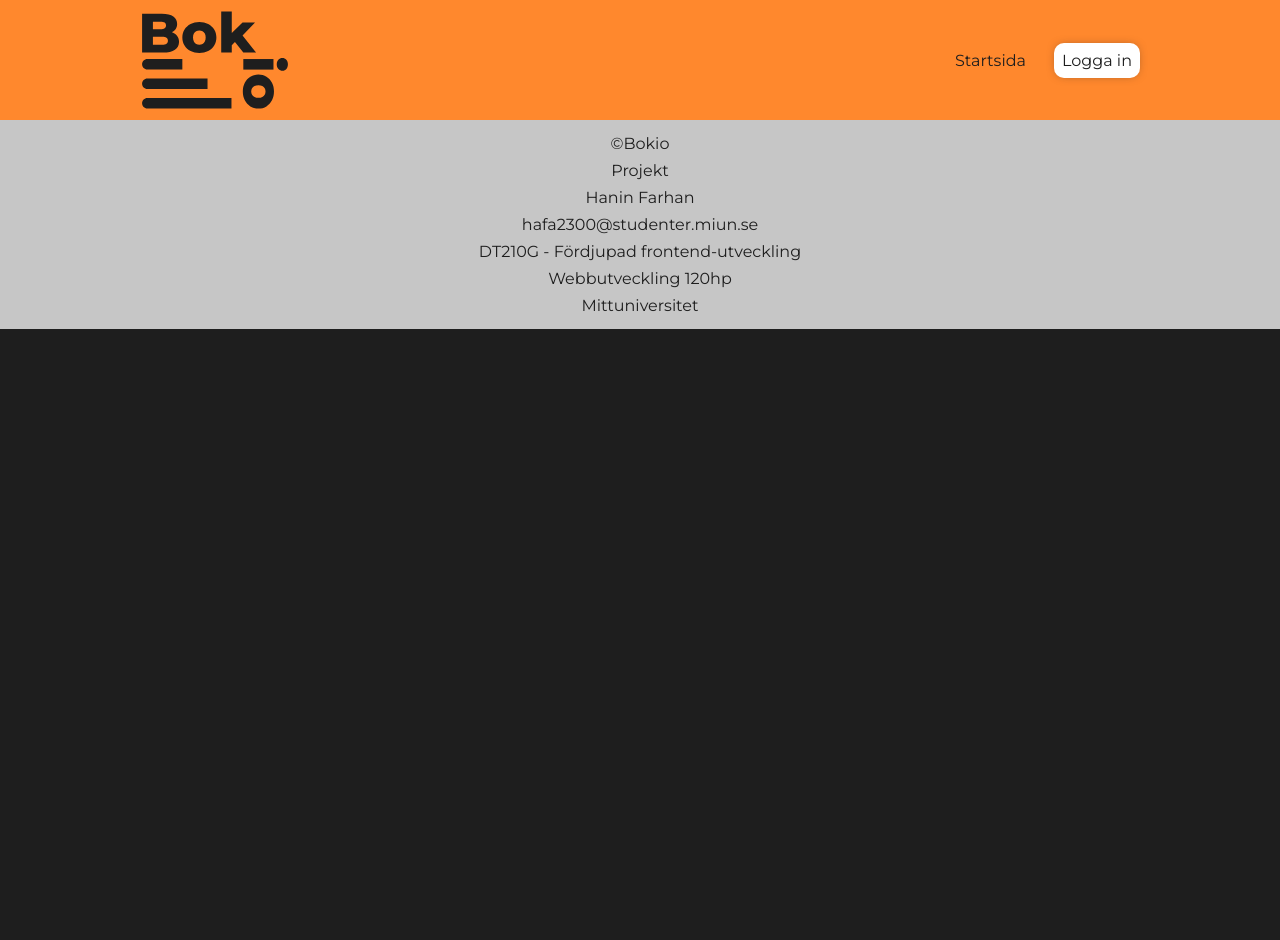
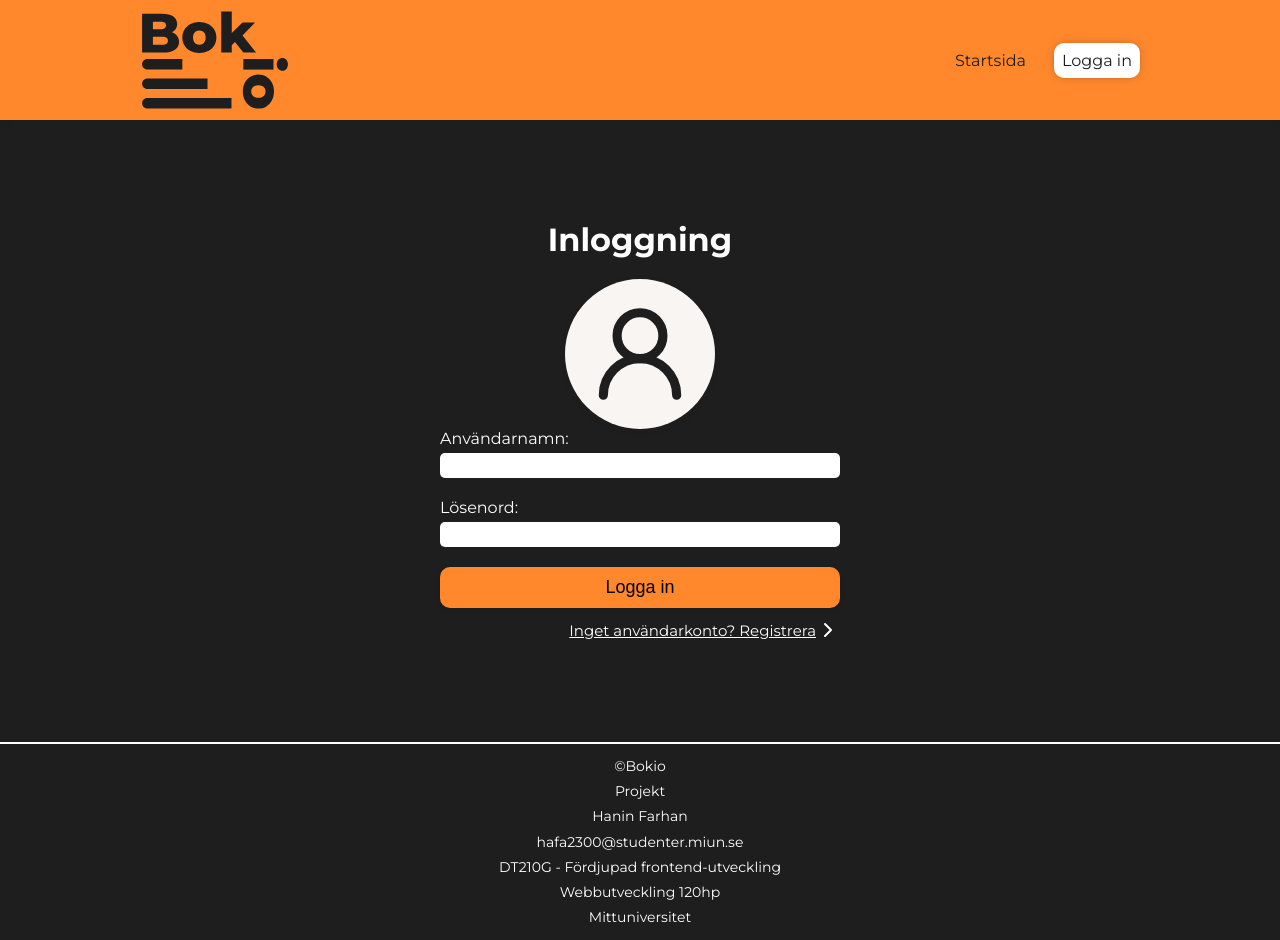
Before and after one commit to Hanin-96/DT210G_projekt_react_bokio, a React (Vite) app: page /login in a window 1280 px wide. Before the commit the page ends 800 px from the top, so only its background shows below. Built offline with nearby package versions, Linux system fonts and the light colour scheme; no server answers.

Commit message:
Fixat inloggningssidan med formulär, skapat route för mypage, css styling för inloggning

```diff
--- a/src/components/Footer.tsx
+++ b/src/components/Footer.tsx
@@ -2,12 +2,13 @@
 
 function Footer() {
     const footerStyle: object = {
-      backgroundColor: "#C6C6C6",
+      backgroundColor: "#1e1e1e",
+      borderTop: "2px solid white",
       padding: "1rem",
       lineHeight: "180%",
-      fontSize: "1.5rem",
+      fontSize: "1.4rem",
       textAlign: "center",
-      color: "#1e1e1e"
+      color: "white"
 
     }
     return (
--- a/src/components/Header/HeaderStyle.module.css
+++ b/src/components/Header/HeaderStyle.module.css
@@ -3,6 +3,7 @@
     padding: 1rem;
     box-shadow: 0 2px 5px -1px rgb(30, 30, 30, 0.5);
 }
+
 
 .headerContainer {
     display: flex;
--- a/src/context/AuthContext.tsx
+++ b/src/context/AuthContext.tsx
@@ -55,6 +55,10 @@ export const AuthProvider: React.FC<AuthProviderProps> = ({ children }) => {
                 const loginData = await response.json() as AuthResponse;
                 console.log("LoginData från servern:", loginData);
 
+                console.log("LoginData user:", loginData.user);
+
+                console.log("LoginData user:", loginData.token);
+
                 //Sätta user state
                 setUser(loginData.user);
 
@@ -83,7 +87,6 @@ export const AuthProvider: React.FC<AuthProviderProps> = ({ children }) => {
             } else {
                 //Sätta user state
                 setUser(null);
-
             }
 
 
--- /dev/null
+++ b/src/context/ProtectedRoute.tsx
@@ -0,0 +1,31 @@
+import { Navigate } from "react-router-dom";
+import { createContext, ReactNode } from "react";
+import { useAuth } from "./AuthContext";
+import { ProtectedRouteResponse } from "../types/auth.types";
+
+//Skapar context
+const ProtectedRouteContext = createContext<ProtectedRouteResponse | null>(null);
+
+interface ProtectedRouteProps {
+    children: ReactNode
+}
+
+const ProtectedRoute: React.FC<ProtectedRouteProps> = ({ children }) => {
+    //Finns användare i state dvs inloggad?
+    const { user } = useAuth();
+
+    //Finns ej användare, redirect till login sida
+    if (!user) {
+        return <Navigate to="/login" replace />
+    }
+
+    return (
+        <>
+            <ProtectedRouteContext.Provider value={{user}}>
+                {children}
+            </ProtectedRouteContext.Provider>
+        </>
+    )
+}
+
+export default ProtectedRoute
--- a/src/index.css
+++ b/src/index.css
@@ -7,6 +7,7 @@
 html {
     font-size: 62.5%;
 }
+
 /*global styling*/
 body {
     height: 100%;
@@ -21,11 +22,11 @@
 
 main {
     width: 100%;
-    margin: 0 auto;
+    margin: 10rem auto;
     position: relative;
 }
 
-  p, a, label {
+a {
     font-size: 1.6rem;
 }
 
--- /dev/null
+++ b/src/pages/MyPage.tsx
@@ -0,0 +1,9 @@
+
+
+function MyPage() {
+  return (
+    <div>MyPage</div>
+  )
+}
+
+export default MyPage
--- /dev/null
+++ b/src/pages/RegisterLogin/LoginPage.tsx
@@ -0,0 +1,95 @@
+import { useEffect, useState } from "react";
+import { useAuth } from "../../context/AuthContext";
+import RegisterStyle from "./RegisterStyle.module.css";
+import { ChevronRight, UserRound } from "lucide-react";
+import { NavLink, useNavigate } from "react-router-dom";
+
+function LoginPage() {
+  const { login, user } = useAuth();
+  const navigate = useNavigate();
+
+  //States för formuläret
+  const [username, setUsername] = useState("");
+  const [password, setPassword] = useState("");
+
+  //State för errorhantering
+  const [error, setError] = useState("");
+
+  //Kontrollera användare
+  useEffect(() => {
+    if (user) {
+      console.log("User updated:", user);
+      navigate("/mypage");
+    }
+  }, [user])
+
+  const handleSubmit = async (e: React.FormEvent<HTMLFormElement>) => {
+    e.preventDefault();
+
+    //Nollställ error state och success meddelande
+    setError("");
+
+    try {
+      if (username === "" || password === "") {
+        return setError("Fyll i varje fält!")
+
+      } else if (!username && !password) {
+        return setError("Fyll i varje fält!")
+      }
+
+      await login({ username, password });
+
+      //Nollställ inputsfälten
+      setUsername("");
+      setPassword("");
+
+    } catch (error) {
+      setError("Fel användarnamn/lösenord")
+    }
+  }
+  return (
+    <>
+      <div className={RegisterStyle.registerForm}>
+        <h1>Inloggning</h1>
+        <div className={RegisterStyle.registerIcon}>
+          <UserRound />
+        </div>
+        <form onSubmit={handleSubmit}>
+
+          <div>
+            <label htmlFor="username">Användarnamn:</label>
+            <input
+              type="text"
+              id="username"
+              required
+              value={username}
+              onChange={(e) => setUsername(e.target.value)} />
+          </div>
+
+          <div>
+            <label htmlFor="password">Lösenord:</label>
+            <input
+              type="password"
+              id="password"
+              required
+              value={password}
+              onChange={(e) => setPassword(e.target.value)} />
+          </div>
+
+          {
+            error && <span style={{ fontSize: "1.5rem", color: "red" }}>{error}</span>
+          }
+
+          <button type="submit">Logga in</button>
+        </form>
+
+        <div>
+          <NavLink to="/register" style={{ color: "white", display: "flex", marginTop: "1rem", marginBottom: "10rem", justifyContent: "flex-end", alignItems: "center", fontSize: "1.5rem" }}>Inget användarkonto? Registrera<ChevronRight /></NavLink>
+        </div>
+      </div>
+    </>
+  )
+}
+
+
+export default LoginPage
--- a/src/pages/Register/RegisterPage.tsx
+++ b/src/pages/RegisterLogin/RegisterPage.tsx
@@ -1,4 +1,4 @@
-import { ChevronRight, UserRoundPlus } from "lucide-react"
+import { ChevronLeft, UserRoundPlus } from "lucide-react"
 import { useState } from "react"
 import RegisterStyle from "./RegisterStyle.module.css";
 
@@ -117,7 +117,7 @@ function RegisterPage() {
           msgRegister && <p>{msgRegister}</p>
         }
         <div>
-          <NavLink to="/login" style={{color: "white", display: "flex", marginTop: "1rem", marginBottom: "10rem", justifyContent: "flex-end", alignItems: "center"}}>Inloggning <ChevronRight /></NavLink>
+          <NavLink to="/login" style={{color: "white", display: "flex", marginTop: "1rem", marginBottom: "10rem", justifyContent: "flex-start", alignItems: "center", fontSize: "1.5rem"}}><ChevronLeft />Inloggning</NavLink>
         </div>
       </div>
 
--- a/src/pages/Register/RegisterStyle.module.css
+++ b/src/pages/RegisterLogin/RegisterStyle.module.css
@@ -1,11 +1,16 @@
 .registerForm {
     max-width: 40rem;
     width: 100%;
-    margin: 2rem auto;
+    margin: 0 auto;
 }
 .registerForm h1 {
     text-align: center;
 }
+
+.registerForm label {
+    font-size: 1.6rem;
+}
+
 .registerIcon {
     text-align: center;
     background-color: #F8F5F2;
@@ -13,7 +18,7 @@
     height: 100%;
     max-width: 15rem;
     width: 100%;
-    margin: 2rem auto;
+    margin: 2rem auto 0 auto;
     border-radius: 100%;
     padding: 2rem;
     box-shadow: 0 2px 5px -1px rgb(30, 30, 30, 0.5);
@@ -29,7 +34,7 @@
 .registerForm input {
     display: block;
     max-width: 40rem;
-    padding: 0.3rem;
+    padding: 0.5rem;
     width: 100%;
     margin-bottom: 2rem;
     margin-top: 0.5rem;
--- a/src/routing.tsx
+++ b/src/routing.tsx
@@ -1,8 +1,10 @@
 import { createBrowserRouter } from "react-router-dom";
 import Layout from "./components/Layout";
 import HomePage from "./pages/HomePage";
-import RegisterPage from "./pages/Register/RegisterPage";
-import LoginPage from "./pages/LoginPage";
+import RegisterPage from "./pages/RegisterLogin/RegisterPage";
+import LoginPage from "./pages/RegisterLogin/LoginPage";
+import MyPage from "./pages/MyPage";
+import ProtectedRoute from "./context/ProtectedRoute";
 
 
 const router = createBrowserRouter([
@@ -31,7 +33,15 @@ const router = createBrowserRouter([
                 element:
                     (
                         <LoginPage />
-
+                    ),
+            },
+            {
+                path: "/mypage",
+                element:
+                    (
+                        <ProtectedRoute>
+                            <MyPage />
+                        </ProtectedRoute>
                     ),
             }
         ]
--- a/src/types/auth.types.ts
+++ b/src/types/auth.types.ts
@@ -29,6 +29,10 @@ export interface AuthResponse {
     token: string
 }
 
+export interface ProtectedRouteResponse {
+    user: User
+}
+
 export interface AuthContextType {
     user: User | null,
     login: (credentials: LoginCredentials) => Promise<void>;
```
Also changed, not shown: src/pages/LoginPage.tsx (deleted, +0 -9 lines). Lines whose indentation alone changed are shown as unchanged.
